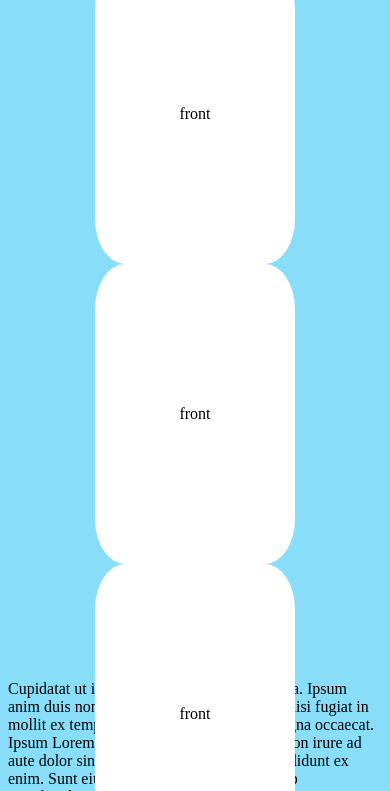
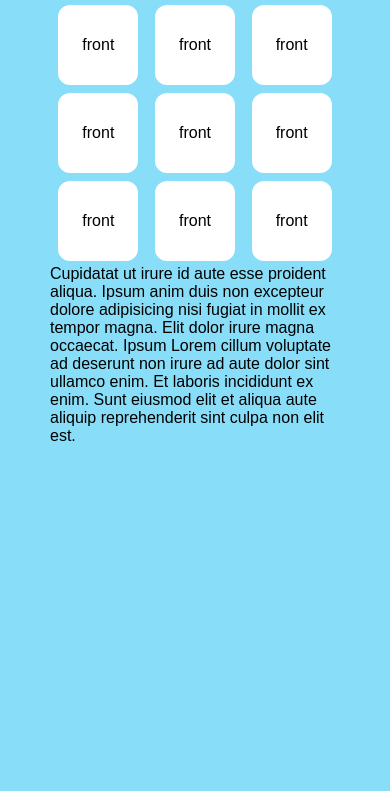
Before and after one commit to Kovarniy/kovarniy.github.io, a plain HTML site: page index.html in a window 390 px wide. Shown: the part 124-915 px from the top of the page. After the commit the page ends 844 px from the top, so only its background shows below. Drawn offline with Linux system fonts and the light colour scheme.

Commit message:
add adaptive version for izzy level of difficalty

```diff
--- a/index.html
+++ b/index.html
@@ -2,16 +2,21 @@
 <html lang="en">
   <head>
     <meta charset="UTF-8" />
-    <meta name="viewport" content="width=device-width, initial-scale=1.0" />
+    <meta
+      name="viewport"
+      content="width=device-width, initial-scale=1.0, maximum-scale=1.0, user-scalable=0"
+    />
     <title>Memory game</title>
     <link rel="stylesheet" href="/style/style.css" />
   </head>
   <body>
     <header>
-      <center><h1>Memory</h1></center>
+      <div class="container">
+        <center><h1>Memory</h1></center>
+      </div>
     </header>
     <main>
-      <div id="work-space">
+      <div class="container" id="work-space">
         <div class="card 1-card">
           <div class="front-card">front</div>
           <div class="back-card">back</div>
@@ -63,14 +68,16 @@
       </div>
     </main>
     <footer>
-      <p>
-        Cupidatat ut irure id aute esse proident aliqua. Ipsum anim duis non
-        excepteur dolore adipisicing nisi fugiat in mollit ex tempor magna. Elit
-        dolor irure magna occaecat. Ipsum Lorem cillum voluptate ad deserunt non
-        irure ad aute dolor sint ullamco enim. Et laboris incididunt ex enim.
-        Sunt eiusmod elit et aliqua aute aliquip reprehenderit sint culpa non
-        elit est.
-      </p>
+      <div class="container">
+        <p>
+          Cupidatat ut irure id aute esse proident aliqua. Ipsum anim duis non
+          excepteur dolore adipisicing nisi fugiat in mollit ex tempor magna.
+          Elit dolor irure magna occaecat. Ipsum Lorem cillum voluptate ad
+          deserunt non irure ad aute dolor sint ullamco enim. Et laboris
+          incididunt ex enim. Sunt eiusmod elit et aliqua aute aliquip
+          reprehenderit sint culpa non elit est.
+        </p>
+      </div>
     </footer>
   </body>
 </html>
--- a/style/style.scss
+++ b/style/style.scss
@@ -1,26 +1,63 @@
+/* Очищающие стили */
+* {
+  padding: 0;
+  margin: 0;
+  box-sizing: border-box;
+}
+
+html,
+body {
+  height: 100%;
+}
+/* Стили для демонстрации */
+
 body {
   background-color: #88def8;
+  font-family: Arial, Helvetica, sans-serif;
   display: flex;
   flex-direction: column;
 }
 
-main {
-  display: flex;
-  justify-content: space-around;
+.container {
+  max-width: 1200px;
+  margin: 0 auto;
+  padding: 0 15px;
+}
+
+/* Desktop first breack points */
+@media (max-width: 1200px) {
+  .container {
+    max-width: 970px;
+  }
+}
+@media (max-width: 992px) {
+  .container {
+    max-width: 750px;
+  }
+}
+@media (max-width: 767px) {
+  .container {
+    max-width: 580px;
+  }
+}
+@media (max-width: 576px) {
+  .container {
+    max-width: 320px;
+  }
 }
 
 #work-space {
-  height: 700px;
-  max-width: 70%;
+  // border: 2px solid orange;
   display: flex;
   flex-wrap: wrap;
   justify-content: space-around;
-  align-content: space-around;
+
   .card {
     position: relative;
-    width: 200px;
-    height: 300px;
+    width: 16%;
+    height: 250px;
     perspective: 1000px;
+    margin: 10px 3px;
 
     .front-card,
     .back-card {
@@ -43,7 +80,34 @@ main {
       background-color: gold;
       transform: rotateY(180deg);
     }
+
+    @media (max-width: 1200px) {
+      height: 230px;
+      margin: 6px 3px;
+    }
+    @media (max-width: 992px) {
+      height: 210px;
+      width: 24%;
+    }
+    @media (max-width: 992px) and (max-height: 415px) {
+      height: 170px;
+      width: 15%;
+    }
+    @media (max-width: 767px) {
+      margin: 4px 2px;
+      height: 140px;
+    }
+    @media (max-width: 767px) and (max-height: 415px) {
+      margin: 4px 2px;
+      height: 110px;
+      width: 110px;
+    }
+    @media (max-width: 576px) {
+      width: 80px;
+      height: 80px;
+    }
   }
+
   .card:hover {
     .front-card {
       transform: rotateY(180deg);
```
Also changed, not shown: style/viewportTest.html (added, +19 -0 lines), README.md (added), style/style.css, 2 other files.
